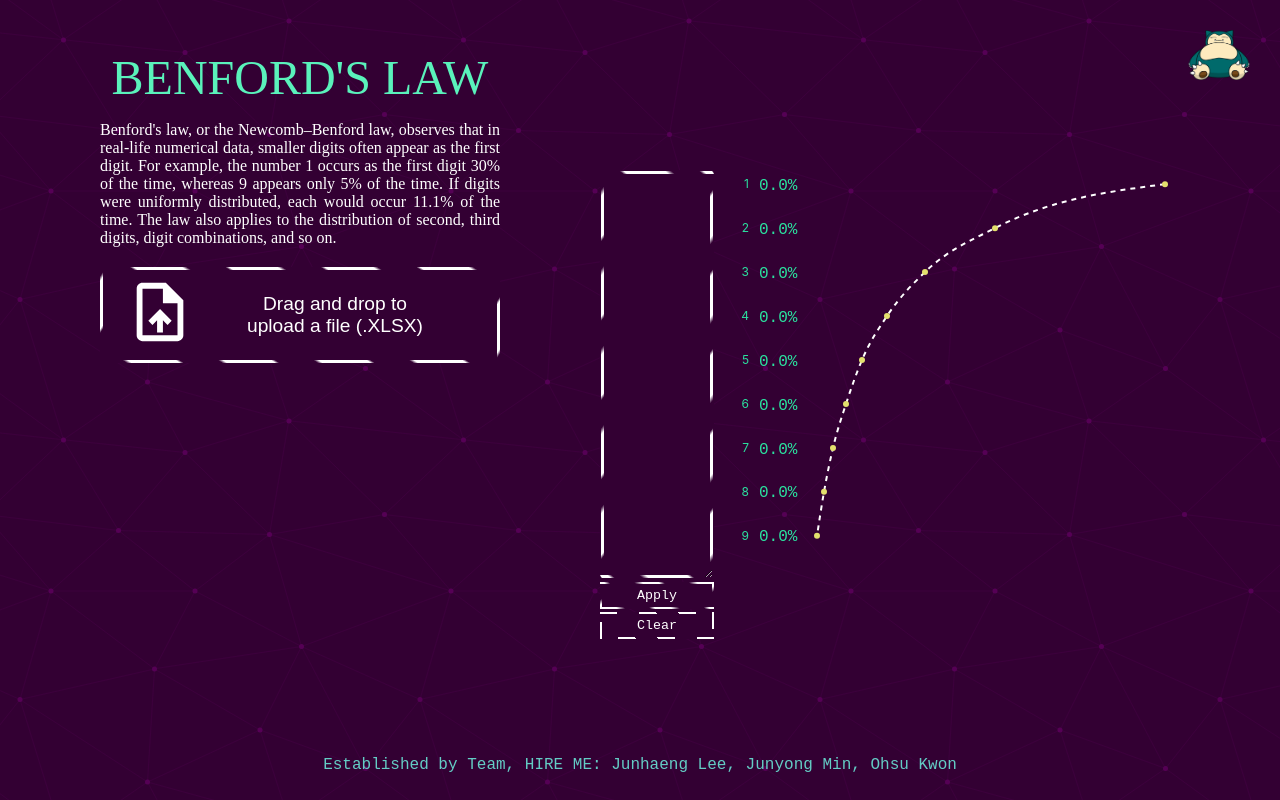
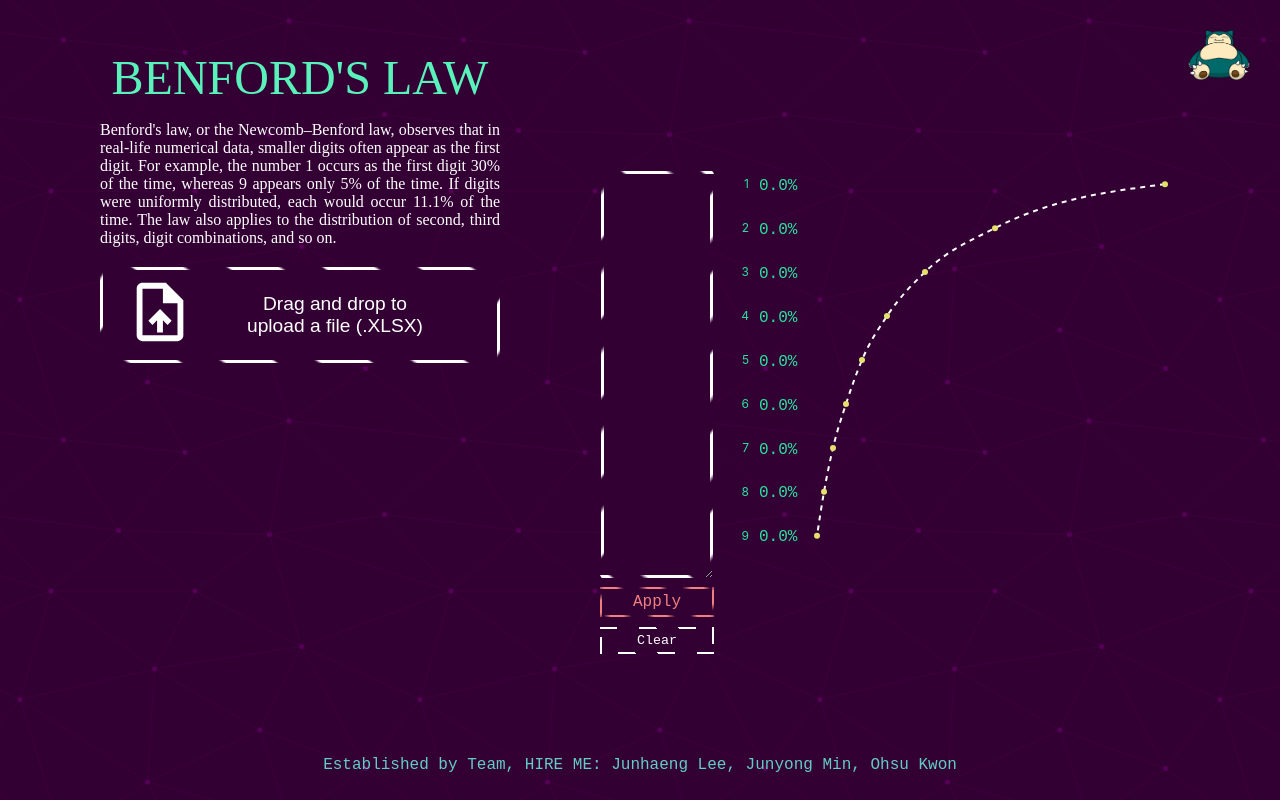
Before and after one commit to wnsdy95/Benford-s-Law, a React (Create React App) app: page / in a window 1280 px wide. In both pictures the pointer is over the button "Apply". Shown: the top 800 px of the page. Built offline with nearby package versions, Linux system fonts and the light colour scheme; a web font is replaced by a local one.

Commit message:
apply box style

```diff
--- a/src/App.css
+++ b/src/App.css
@@ -153,7 +153,7 @@ body::-webkit-scrollbar-track {
 
 }
 .apply {
-  margin-top: 3px;
+  margin-top: 10px;
   color: white;
   font-family: "Sometype Mono", monospace;
   border: transparent;
@@ -165,19 +165,20 @@ body::-webkit-scrollbar-track {
   background-repeat: no-repeat;
 }
 .apply:hover {
-  margin-top: 3px;
-  color: white;
+  margin-top: 8px;
+  color: lightcoral;
   font-family: "Sometype Mono", monospace;
+  font-size: medium;
   border: transparent;
   background-color: #330033;
   padding: 6px;
-  background-image: repeating-linear-gradient(-38deg, #ffffff, #ffffff 12.75px, transparent 17px, transparent 36.5px, #ffffff 43px), repeating-linear-gradient(52deg, #ffffff, #ffffff 12.75px, transparent 17px, transparent 36.5px, #ffffff 43px), repeating-linear-gradient(142deg, #ffffff, #ffffff 12.75px, transparent 17px, transparent 36.5px, #ffffff 43px), repeating-linear-gradient(232deg, #ffffff, #ffffff 12.75px, transparent 17px, transparent 36.5px, #ffffff 43px);
-  background-size: 2px calc(100% + 54.57px), calc(100% + 54.57px) 2px, 2px calc(100% + 54.57px) , calc(100% + 54.57px) 2px;
+  background-image: repeating-linear-gradient(-34deg, #f08080, #f08080 10.24px, transparent 16px, transparent 28.8px, #f08080 36px), repeating-linear-gradient(56deg, #f08080, #f08080 10.24px, transparent 16px, transparent 28.8px, #f08080 36px), repeating-linear-gradient(146deg, #f08080, #f08080 10.24px, transparent 16px, transparent 28.8px, #f08080 36px), repeating-linear-gradient(236deg, #f08080, #f08080 10.24px, transparent 16px, transparent 28.8px, #f08080 36px);
+  background-size: 2px calc(100% + 43.42px), calc(100% + 43.42px) 2px, 2px calc(100% + 43.42px) , calc(100% + 43.42px) 2px;
   background-position: 0 0, 0 0, 100% 0, 0 100%;
   background-repeat: no-repeat;
-  animation: borderAnimation3 1s infinite linear;
+  animation: borderAnimation3 0.9s infinite linear;
 }
 @keyframes borderAnimation3 {
-  from { background-position: 0 0, -54.57px 0, 100% -54.57px, 0 100%; }
-  to { background-position: 0 -54.57px, 0 0, 100% 0, -54.57px 100%; }
+  from { background-position: 0 0, -43.42px 0, 100% -43.42px, 0 100%; }
+  to { background-position: 0 -43.42px, 0 0, 100% 0, -43.42px 100%; }
 }
```
